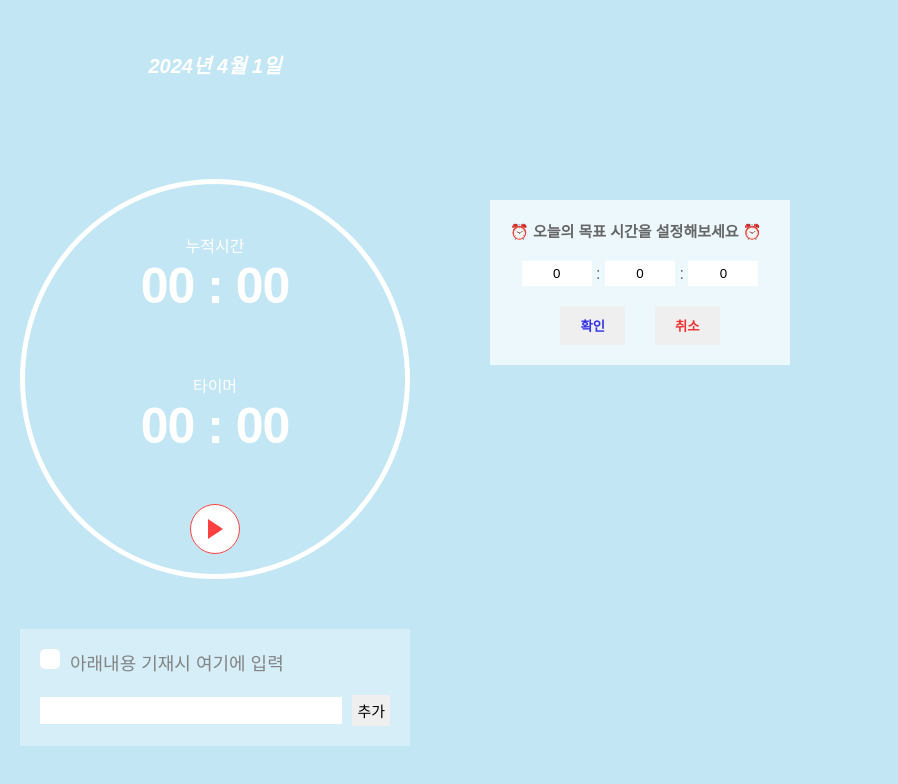
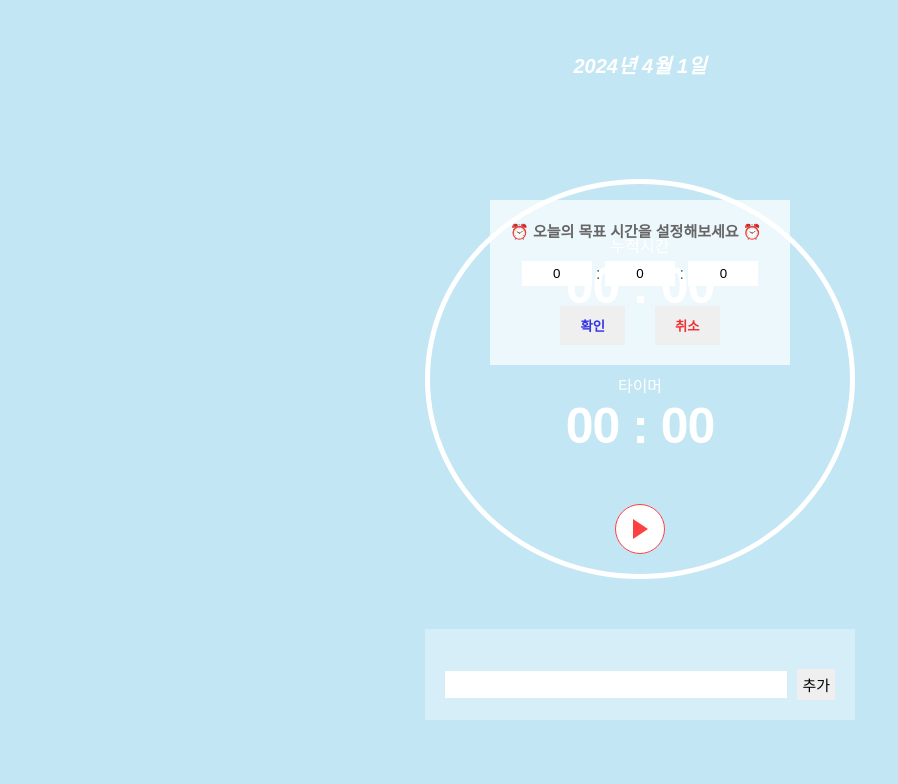
Before and after one commit to devsooki/timelog, a React (Create React App) app: page / in a window 1280 px wide. Shown: the top 784 px of the page, without its empty margins (0-898 px from the left). Built offline with nearby package versions, Linux system fonts and the light colour scheme.

Commit message:
feat: todolist 영역 작업 완료

```diff
--- a/public/index.html
+++ b/public/index.html
@@ -9,7 +9,6 @@
       name="description"
       content="Web site created using create-react-app"
     />
-    <link rel="apple-touch-icon" href="%PUBLIC_URL%/logo192.png" />
     <!--
       manifest.json provides metadata used when your web app is installed on a
       user's mobile device or desktop. See https://developers.google.com/web/fundamentals/web-app-manifest/
--- a/src/components/TodoList/index.tsx
+++ b/src/components/TodoList/index.tsx
@@ -1,42 +1,77 @@
-import React, { useState } from 'react';
+import React, { useEffect, useState } from 'react';
 import styled from 'styled-components';
 
 interface TodoItem {
   name: string;
-  done: boolean;
-}
-interface TodolistItem {
-  name: string;
-  done: boolean;
+  completed: boolean;
 }
 
+// 기본 작업 마무리 후, 수정&삭제 기능 넣기
 const TodoList = () => {
-  const [todo, setTodo] = useState<TodoItem | null>();
-  const [todos, setTodos] = useState<[TodolistItem] | null>();
+  const [todo, setTodo] = useState<string>('');
+  const [todos, setTodos] = useState<TodoItem[]>([]);
 
+  useEffect(() => {
+    const localstorageData = localStorage.getItem('todos');
+    if (localstorageData !== null) {
+      setTodos(JSON.parse(localstorageData))
+    }
+  }, [])
+
+  useEffect(() => {
+    // todos 새로고침 될 경우 빈 배열 되는거 방지
+    if (todos.length === 0) return;
+
+    localStorage.setItem("todos", JSON.stringify(todos));
+  }, [todos])
   const onChangeTodo = (value:string) => {
-    setTodo({name: value, done: false})
+    setTodo(value)
+  }
+
+  const onChangeCompleted = (idx:number) => {
+    let copyTodos = [...todos];
+
+    copyTodos[idx] = {...copyTodos[idx], completed: !todos[idx].completed};
+    setTodos(copyTodos)
   }
 
   const onClickAddButton = () => {
-    //localStorage.setItem("todos", todo);
-    setTodo(null);
+    if (todo === '') return;
+
+    const newTodo: TodoItem = {
+      name: todo,
+      completed: false,
+    };
+
+    setTodos([...todos, newTodo]);
+    setTodo('');
   }
 
   return (
     <Container>
       <ListContainer>
-        <ListContent>
-          <label htmlFor="todo-list">
-            <input type="checkbox" name="todo-list" id="todo-list" />
-          </label>
-          <span>아래내용 기재시 여기에 입력</span>
-        </ListContent>
+          {todos && todos.map((todo, idx) => {
+            return (
+              <ListContent key={idx}>
+                <label htmlFor="todo-list">
+                  <input
+                    type="checkbox"
+                    name="todo-list"
+                    id="todo-list"
+                    checked={todo.completed}
+                    onChange={() => onChangeCompleted(idx)}
+                  />
+                </label>
+                <span className={todo.completed ? 'completed-todo' : ''}>{todo.name}</span>
+                <button>X</button>
+              </ListContent>
+            )
+          })}
       </ListContainer>
       <AddContainer>
         <input
           type="text"
-          value={todo ? todo.name : ''}
+          value={todo}
           onChange={e => onChangeTodo(e.target.value)}
         />
         <button onClick={onClickAddButton}>추가</button>
@@ -57,6 +92,11 @@ const Container = styled.div`
 `
 const ListContainer = styled.ul`
   flex: 1;
+  display: flex;
+  flex-direction: column;
+  gap: 10px;
+  max-height: 150px;
+  overflow-y: scroll;
 `
 const ListContent = styled.li`
   display: flex;
@@ -77,7 +117,10 @@ const ListContent = styled.li`
   span {
     color: #838383;
     font-size: 18px;
-    //text-decoration: line-through;
+
+    &.completed-todo {
+      text-decoration: line-through;
+    }
   }
 `
 const AddContainer = styled.div`
--- a/src/pages/home/index.tsx
+++ b/src/pages/home/index.tsx
@@ -5,9 +5,11 @@ import styled from 'styled-components'
 const Home = () => {
   return (
     <Container>
-      <CustomDate />
-      <Timer />
-      <TodoList />
+      <Content>
+        <CustomDate />
+        <Timer />
+        <TodoList />
+      </Content>
     </Container>
   )
 }
@@ -18,8 +20,13 @@ const Container = styled.div`
   display: flex;
   align-items: center;
   justify-content: center;
+  padding: 50px 20px;
+`
+const Content = styled.div`
+  display: flex;
+  align-items: center;
+  justify-content: center;
   flex-direction: column;
   gap: 50px;
-  padding: 50px 20px;
   width: 430px;
 `
```
Also changed, not shown: public/manifest.json.
